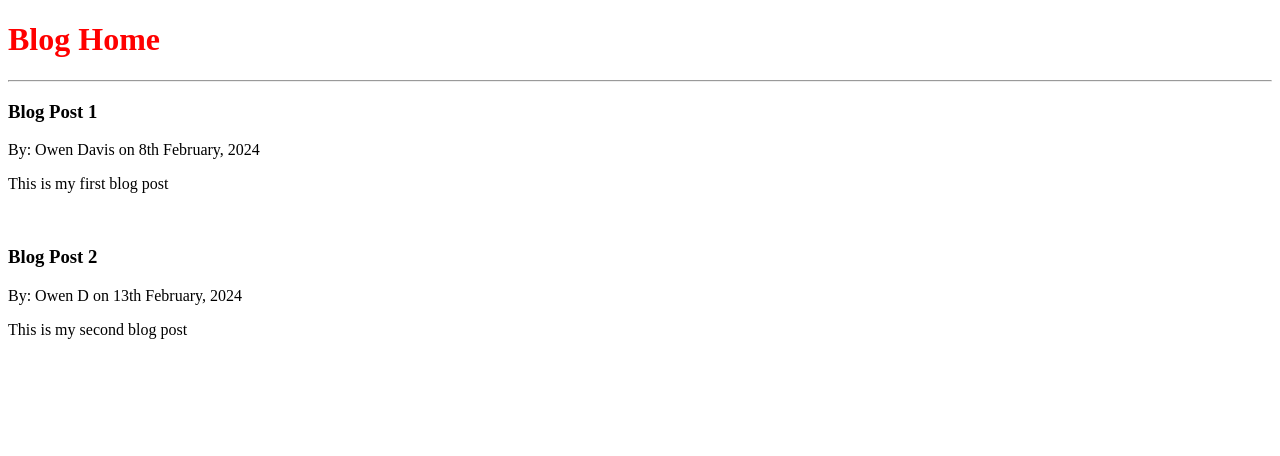
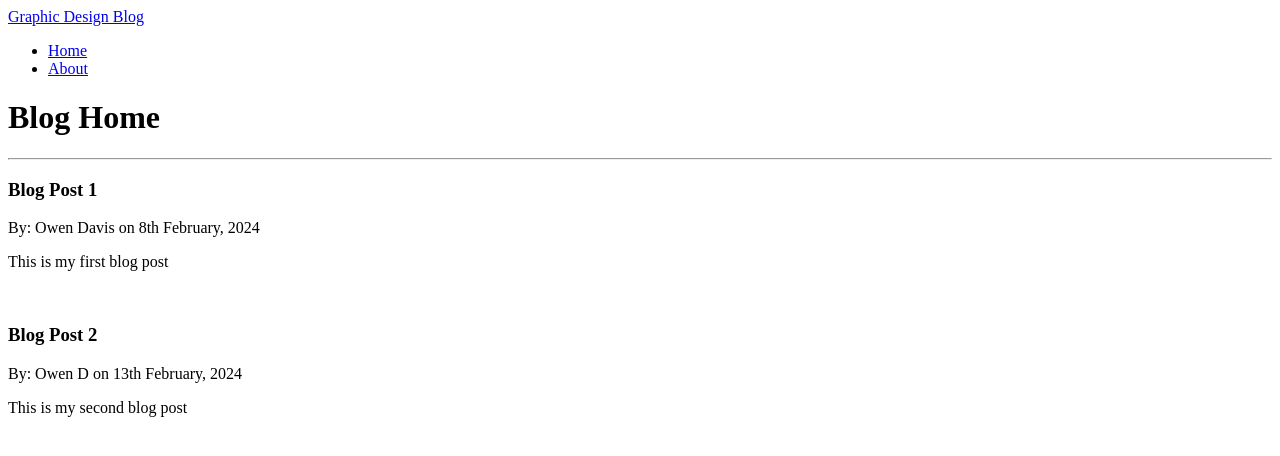
Before and after one commit to OwenD-24/Graphic-Design-Blog, a Django app: page / in a window 1280 px wide. Shown: the top 456 px of the page. Run offline with Django 4.2, Linux system fonts and the light colour scheme.

Commit message:
Setup base template and linked main.css

```diff
--- a/blog/static/css/style.css
+++ /dev/null
@@ -1,3 +0,0 @@
-h1 {
-    color: red;
-}
--- /dev/null
+++ b/blog/templates/blog/base.html
@@ -0,0 +1,40 @@
+{% load static %}
+<!DOCTYPE html>
+<html lang="en">
+<head>
+    <meta charset="UTF-8">
+    <meta name="viewport" content="width=device-width, initial-scale=1.0">
+    <title>{% block title %}Graphic Design Blog{% endblock %}</title>
+
+    <!-- Styling Links -->
+    <link rel="stylesheet" href="{% static 'blog/main.css' %}">
+    <link rel="stylesheet" href="https://fonts.googleapis.com/css2?family=Poppins:wght@300;400;500&display=swap">
+</head>
+<body class="bg-steel">
+
+    <!-- Navbar Section -->
+    <header class="site-header">
+        <nav class="navbar navbar-expand-lg navbar-dark">
+            <a class="navbar-brand" href="{% url 'home' %}">Graphic Design Blog</a>
+            <div class="collapse navbar-collapse">
+                <ul class="navbar-nav ml-auto">
+                    <li class="nav-item">
+                        <a class="nav-link" href="{% url 'home' %}">Home</a>
+                    </li>
+                    <li class="nav-item">
+                        <a class="nav-link" href="{% url 'about' %}">About</a>
+                    </li>
+                    <!-- More Links Section -->
+                </ul>
+            </div>
+        </nav>
+    </header>
+
+    <!-- Content Block Section -->
+    <main class="content-section">
+        {% block content %}{% endblock %}
+    </main>
+
+    <!-- Footer Section -->
+</body>
+</html>
--- a/blog/templates/blog/home.html
+++ b/blog/templates/blog/home.html
@@ -1,23 +1,11 @@
+{% extends 'blog/base.html' %}
 {% load static %}
-<!DOCTYPE html>
-<html lang="en">
-<head>
-    <meta charset="UTF-8">
-    <meta name="viewport" content="width=device-width, initial-scale=1.0">
-    {% if title %}
-        <title>{{ title }}</title>
-    {% else %}
-        <title>Graphics Blog</title>
-    {% endif %}
-    <link rel="stylesheet" href="{% static 'css/style.css' %}">
-</head>
-<body>
+{% block content %}
     <h1>Blog Home</h1>
     <hr>
-    {% for posts in posts %}
-        <h3>{{ posts.title }}</h3>
-        <p>By: {{ posts.author }} on {{ posts.date_posted }}</p>
-        <p>{{ posts.content }}</p> <br>
-    {% endfor %}
-</body>
-</html>
+{% for posts in posts %}
+    <h3>{{ posts.title }}</h3>
+    <p>By: {{ posts.author }} on {{ posts.date_posted }}</p>
+    <p>{{ posts.content }}</p> <br>
+{% endfor %}
+{% endblock content %}
```
Also changed, not shown: blog/templates/blog/about.html (+5 -17 lines), blog/static/blog/main.css (added).
